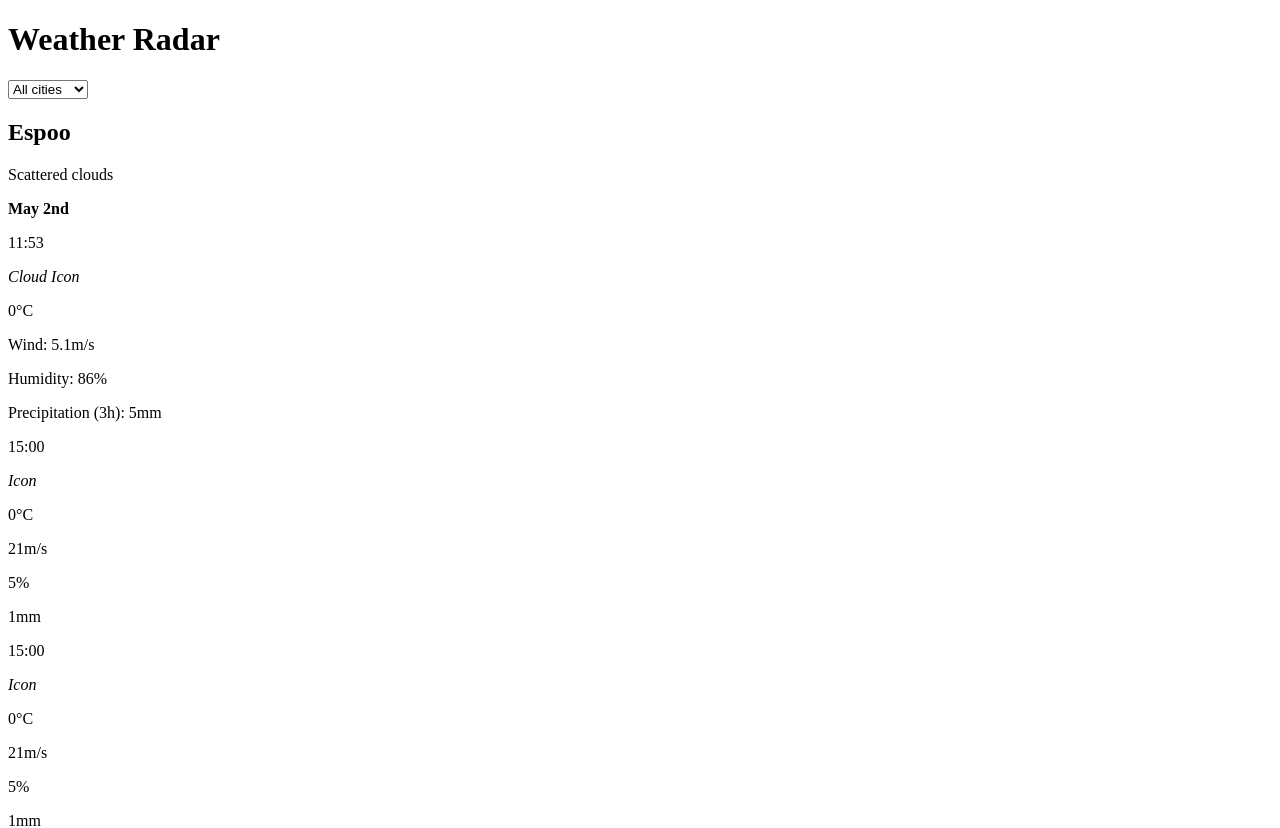
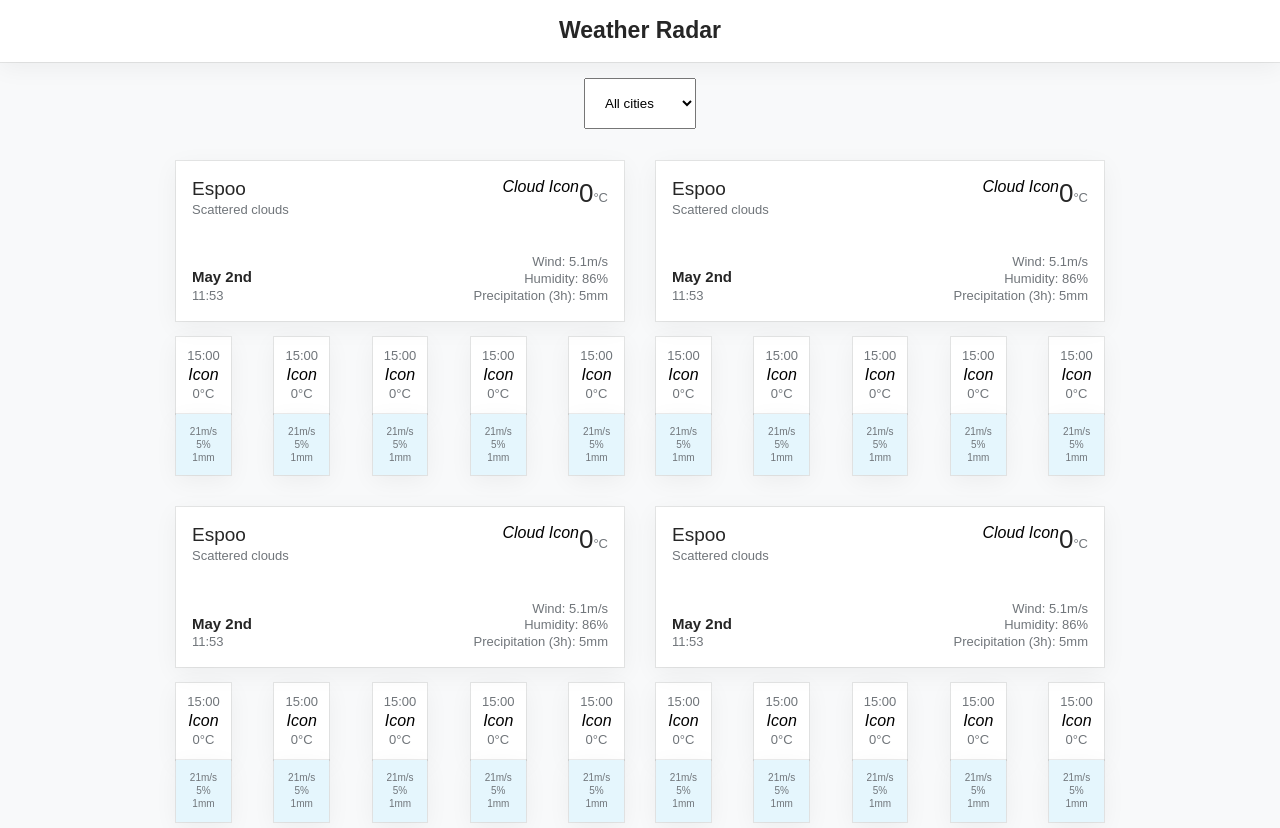
Before and after one commit to karokuusikallio/weather-radar, a Next.js app: page / in a window 1280 px wide. Shown: the top 828 px of the page. Built offline with nearby package versions, Linux system fonts and the light colour scheme.

Commit message:
added basic sass styling

```diff
--- a/src/components/CityCard.tsx
+++ b/src/components/CityCard.tsx
@@ -1,9 +1,10 @@
-import ForecastCard from "./ForecardCard";
+import ForecastCard from "./ForecastCard";
 
 export default function CityCard() {
   return (
-    <div>
-      <div>
+    <div className="cityCard">
+      <div className="cityCardBlock">
+        <div className="cityCardColumn">
           <div>
             <h2>Espoo</h2>
             <p>Scattered clouds</p>
@@ -13,11 +14,11 @@ export default function CityCard() {
             <p>11:53</p>
           </div>
         </div>
-      <div>
-        <div>
+        <div className="cityCardColumn alignRight">
+          <div className="temperatureInfo">
             <i>Cloud Icon</i>
             <p>
-            <span>0</span>°C
+              <span className="highlight">0</span>°C
             </p>
           </div>
           <div>
@@ -26,11 +27,14 @@ export default function CityCard() {
             <p>Precipitation (3h): 5mm</p>
           </div>
         </div>
+      </div>
+      <div className="forecastBlock">
         <ForecastCard />
         <ForecastCard />
         <ForecastCard />
         <ForecastCard />
         <ForecastCard />
       </div>
+    </div>
   );
 }
--- a/src/components/ForecardCard.tsx
+++ b/src/components/ForecastCard.tsx
@@ -1,14 +1,14 @@
 export default function ForecastCard() {
   return (
-    <div>
-      <div>
+    <div className="forecastCard">
+      <div className="infoOnWhite">
         <p>15:00</p>
         <i>Icon</i>
         <p>
           <span>0</span>°C
         </p>
       </div>
-      <div>
+      <div className="infoOnBlue smallInfo">
         <p>21m/s</p>
         <p>5%</p>
         <p>1mm</p>
--- a/src/pages/index.tsx
+++ b/src/pages/index.tsx
@@ -14,11 +14,13 @@ export default function Home() {
       </header>
       <main>
         <CityPicker />
-        <CityCard />
-        <CityCard />
-        <CityCard />
-        <CityCard />
-        <CityCard />
+        <div className="cityCardView">
+          <CityCard />
+          <CityCard />
+          <CityCard />
+          <CityCard />
+          <CityCard />
+        </div>
       </main>
     </>
   );
--- a/src/styles/_base.scss
+++ b/src/styles/_base.scss
@@ -0,0 +1,175 @@
+//RESET
+
+*,
+*:before,
+*:after {
+  box-sizing: border-box;
+}
+
+html,
+body,
+div,
+span,
+object,
+iframe,
+figure,
+h1,
+h2,
+h3,
+h4,
+h5,
+h6,
+p,
+blockquote,
+pre,
+a,
+code,
+em,
+img,
+small,
+strike,
+strong,
+sub,
+sup,
+tt,
+b,
+u,
+i,
+ol,
+ul,
+li,
+fieldset,
+form,
+label,
+table,
+caption,
+tbody,
+tfoot,
+thead,
+tr,
+th,
+td,
+main,
+canvas,
+embed,
+footer,
+header,
+nav,
+section,
+video {
+  margin: 0;
+  padding: 0;
+  border: 0;
+  font-size: 100%;
+  vertical-align: baseline;
+  text-rendering: optimizeLegibility;
+  -webkit-font-smoothing: antialiased;
+  text-size-adjust: none;
+}
+
+footer,
+header,
+nav,
+section,
+main {
+  display: block;
+}
+
+body {
+  line-height: 1;
+}
+
+ol,
+ul {
+  list-style: none;
+}
+
+blockquote,
+q {
+  quotes: none;
+}
+
+blockquote:before,
+blockquote:after,
+q:before,
+q:after {
+  content: "";
+  content: none;
+}
+
+table {
+  border-collapse: collapse;
+  border-spacing: 0;
+}
+
+input {
+  border-radius: 0;
+}
+
+// Colors
+$greyBg: #f8f9fa;
+$blueBg: #e5f6fd;
+$black: #262626;
+$grey: #70757a;
+
+// Fonts
+body {
+  font-family: Arial, sans-serif;
+  background: $greyBg;
+  line-height: 1.3;
+}
+
+h1 {
+  font-size: 23px;
+  color: $black;
+  font-weight: 600;
+}
+
+h2 {
+  font-size: 19px;
+  color: $black;
+  font-weight: 500;
+}
+
+b {
+  font-size: 15px;
+  color: $black;
+}
+
+p {
+  font-size: 13px;
+  color: $grey;
+}
+
+.smallInfo {
+  p {
+    font-size: 10px;
+    color: $grey;
+  }
+}
+
+.highlight {
+  font-size: 26px;
+  color: $black;
+}
+
+.pickerFont {
+  font-size: 13px;
+  color: $black;
+}
+
+.alignRight {
+  text-align: right;
+}
+
+//Paddings
+$padS: 0.7rem;
+$padM: 1rem;
+
+//Margins
+$marS: 0.7rem;
+$marM: 1rem;
+
+//Box Shadows
+$mainShadow: rgba(0, 0, 0, 0.05) 0px 6px 24px 0px,
+  rgba(0, 0, 0, 0.08) 0px 0px 0px 1px;
--- a/src/styles/_components.scss
+++ b/src/styles/_components.scss
@@ -0,0 +1,90 @@
+header {
+  display: flex;
+  justify-content: center;
+  align-items: center;
+  padding: $padM;
+  box-shadow: $mainShadow;
+  background: white;
+}
+
+.dropdown {
+  display: flex;
+  justify-content: center;
+  align-items: center;
+
+  select {
+    margin: $marM;
+    padding: $padM;
+  }
+}
+
+// City Card
+.cityCard {
+  margin: $marM;
+  display: flex;
+  flex-direction: column;
+  width: 100%;
+  max-width: 28rem;
+
+  .cityCardBlock {
+    display: flex;
+    flex-direction: row;
+    justify-content: space-between;
+    background: white;
+    box-shadow: $mainShadow;
+    padding: $padM;
+    z-index: 1000;
+  }
+
+  .forecastBlock {
+    display: flex;
+    flex-direction: row;
+    justify-content: space-between;
+    background: $greyBg;
+    padding-top: $padM;
+  }
+
+  .greyBg {
+    background: $greyBg !important;
+  }
+
+  .cityCardColumn {
+    display: flex;
+    flex-direction: column;
+    justify-content: space-between;
+    height: 8rem;
+  }
+
+  .temperatureInfo {
+    display: flex;
+    flex-direction: row;
+    justify-content: flex-end;
+  }
+}
+
+// Forecast Card
+.forecastCard {
+  display: flex;
+  flex-direction: column;
+  justify-content: space-between;
+}
+
+.infoOnWhite {
+  display: flex;
+  flex-direction: column;
+  justify-content: space-between;
+  background: white;
+  box-shadow: $mainShadow;
+  padding: $padS;
+  text-align: center;
+}
+
+.infoOnBlue {
+  display: flex;
+  flex-direction: column;
+  justify-content: space-between;
+  background: $blueBg;
+  box-shadow: $mainShadow;
+  padding: $padS;
+  text-align: center;
+}
--- a/src/styles/_layout.scss
+++ b/src/styles/_layout.scss
@@ -0,0 +1,6 @@
+.cityCardView {
+  display: flex;
+  flex-direction: row;
+  flex-wrap: wrap;
+  justify-content: center;
+}
```
Lines whose indentation alone changed are shown as unchanged.
